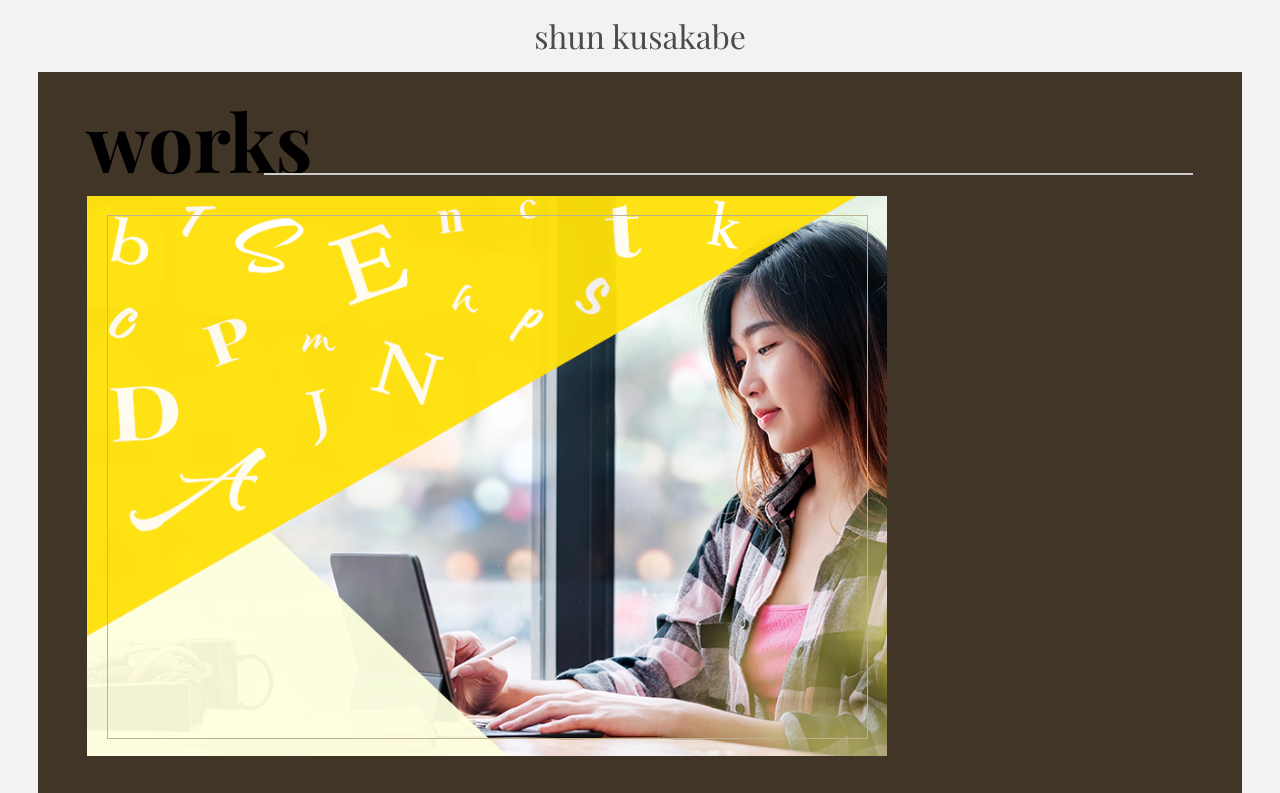
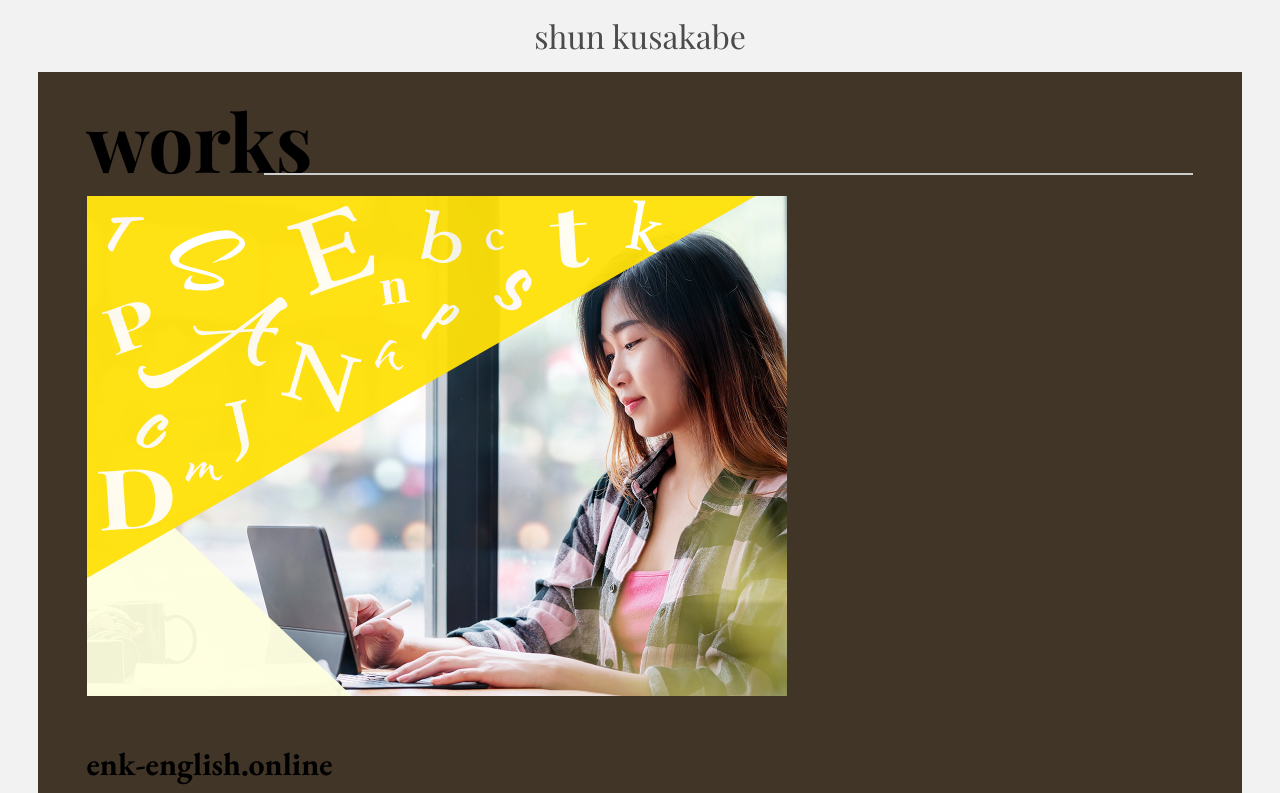
Before and after one commit to shunssv/kusakabe-site, a Next.js app: page /works/2 in a window 1280 px wide. Shown: the top 793 px of the page. Built offline with nearby package versions, Linux system fonts and the light colour scheme; a web font is replaced by a local one.

Commit message:
:bento: change thumbnail - SHU-67

```diff
--- a/src/pages/works/[id]/Works.module.scss
+++ b/src/pages/works/[id]/Works.module.scss
@@ -73,11 +73,6 @@
       }
     }
   }
-}
-
-/*========= Tablet and PC layout =========*/
-@media screen and (min-width: 521px) {
-
 }
 
 /*========== Tablet layout only ==========*/
--- a/src/pages/works/[id]/index.jsx
+++ b/src/pages/works/[id]/index.jsx
@@ -31,11 +31,11 @@ export default function Works(props) {
         <h2 className={`${playfairDisplay.className} ${styles.title}`}>works</h2>
         <figure>
           <Image
-            src="/works1.png"
-            width={800}
-            height={560}
+            src="/works1.jpg"
+            width={700}
+            height={500}
             alt={worksList[0].name}
-            priority={true}
+            priority
           />
         </figure>
         <div className={styles.detailWrapper}>
```
Also changed, not shown: public/works1.jpg (added), public/works1.png (deleted).
